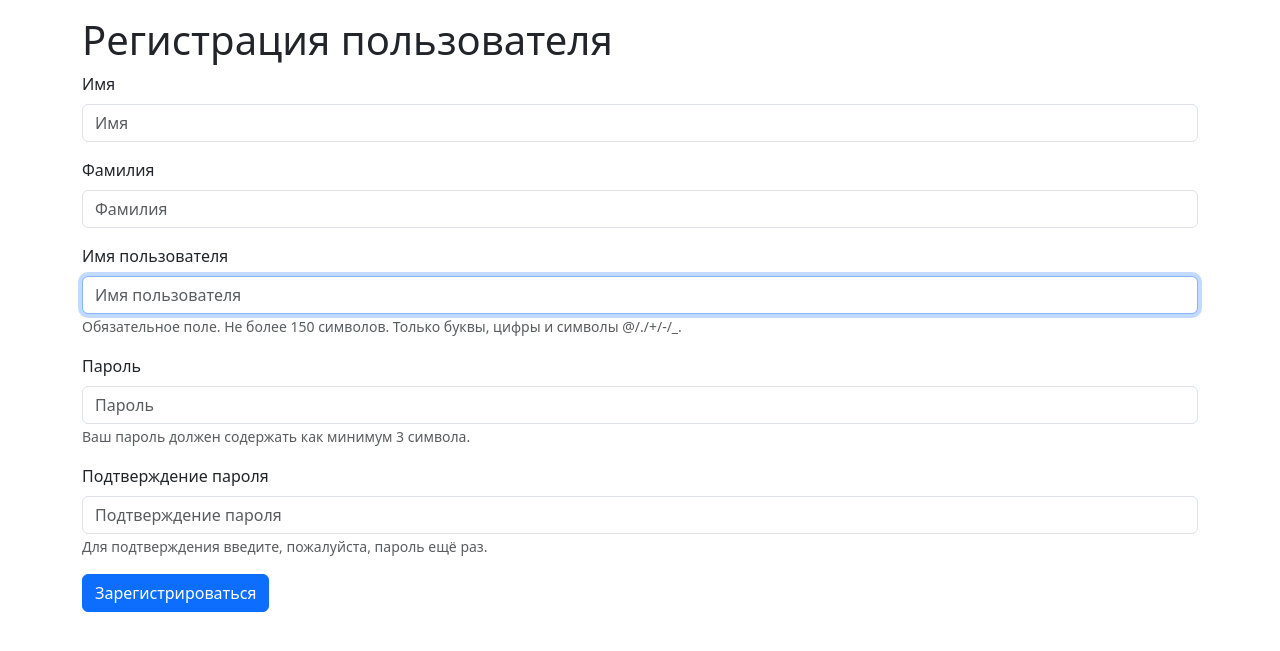
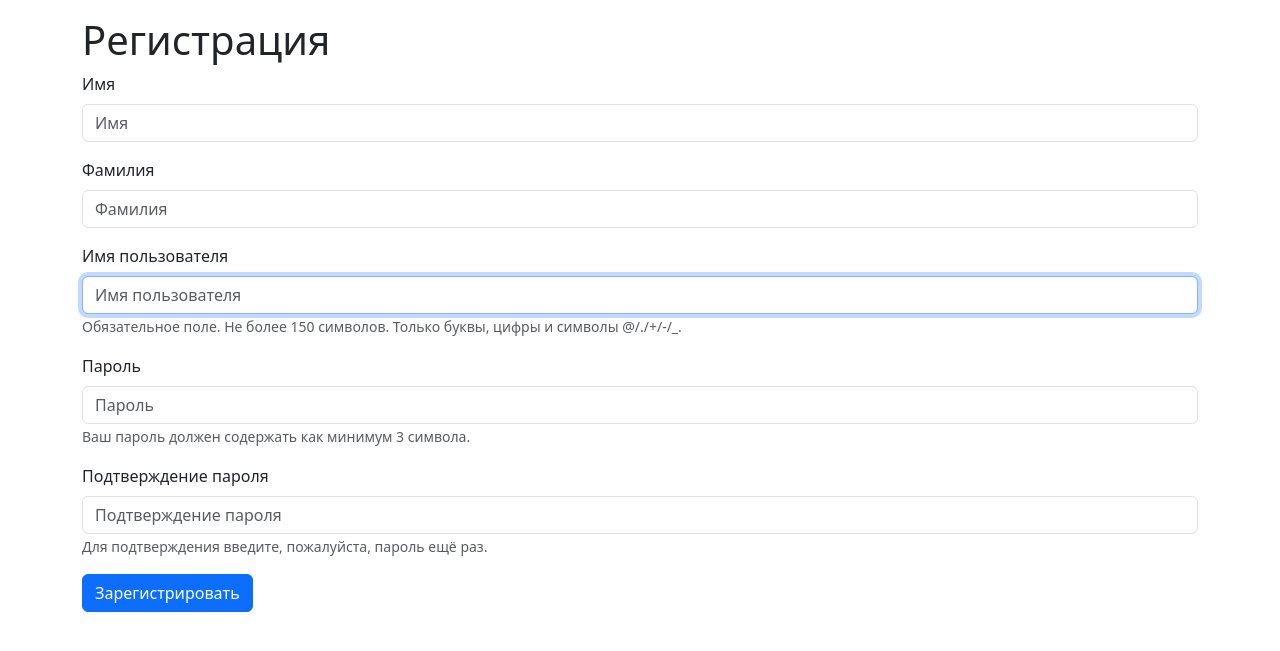
Before and after one commit to ESKolpakov/python-project-52, a Django app: page /users/create/ in a window 1280 px wide. Shown: the part 56-707 px from the top of the page. Run offline with Django 4.2, Linux system fonts and the light colour scheme; some libraries are stand-ins or nearby versions.

Commit message:
fix /users/create.html

```diff
--- a/task_manager/templates/users/create.html
+++ b/task_manager/templates/users/create.html
@@ -2,10 +2,10 @@
 {% load django_bootstrap5 %}
 {% block title %}Регистрация пользователя{% endblock %}
 {% block content %}
-  <h1>Регистрация пользователя</h1>
+  <h1>Регистрация</h1>
   <form method="post">
     {% csrf_token %}
     {% bootstrap_form form %}
-    <button type="submit" class="btn btn-primary">Зарегистрироваться</button>
+    <button type="submit" class="btn btn-primary">Зарегистрировать</button>
   </form>
 {% endblock %}
```
